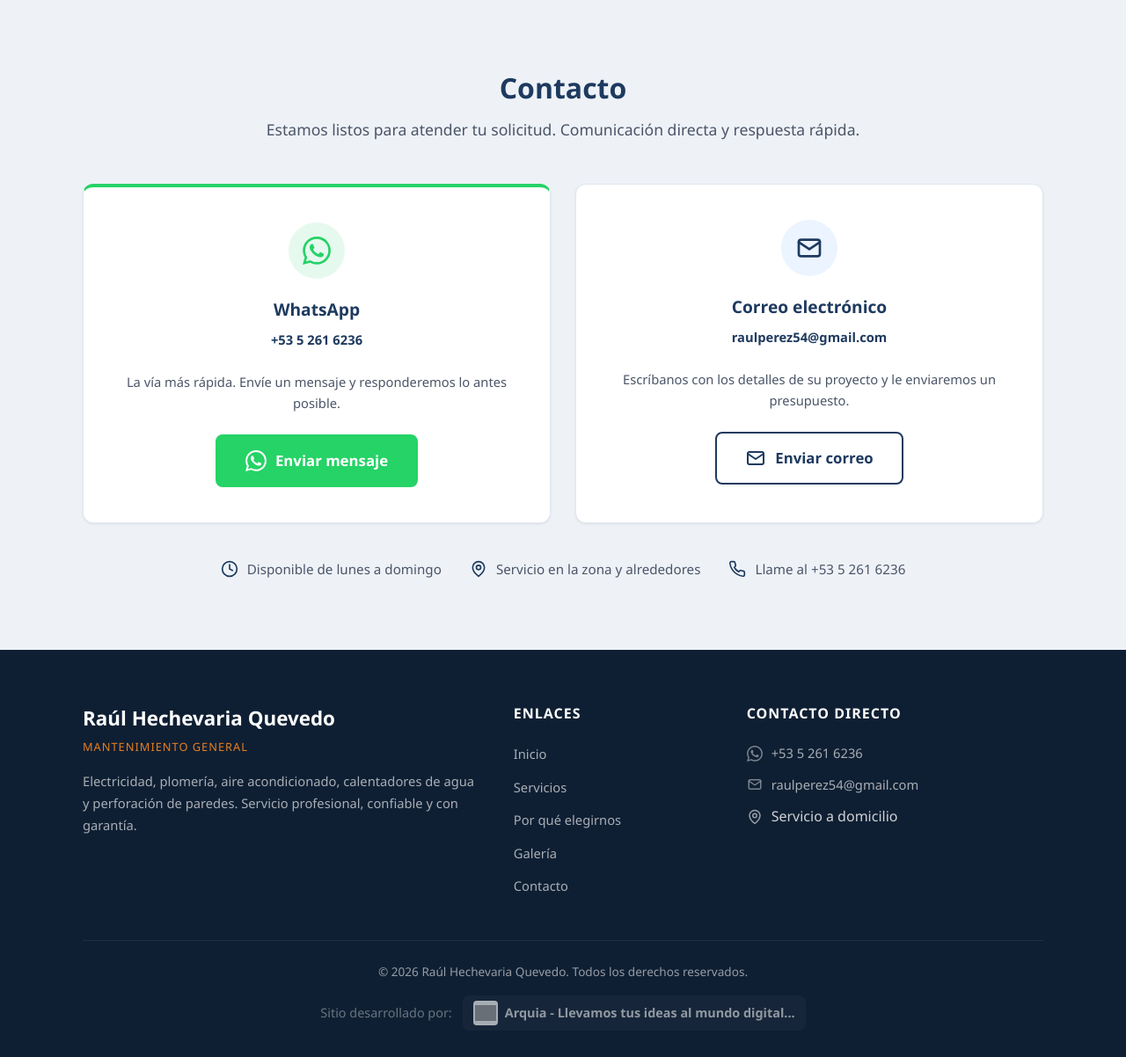
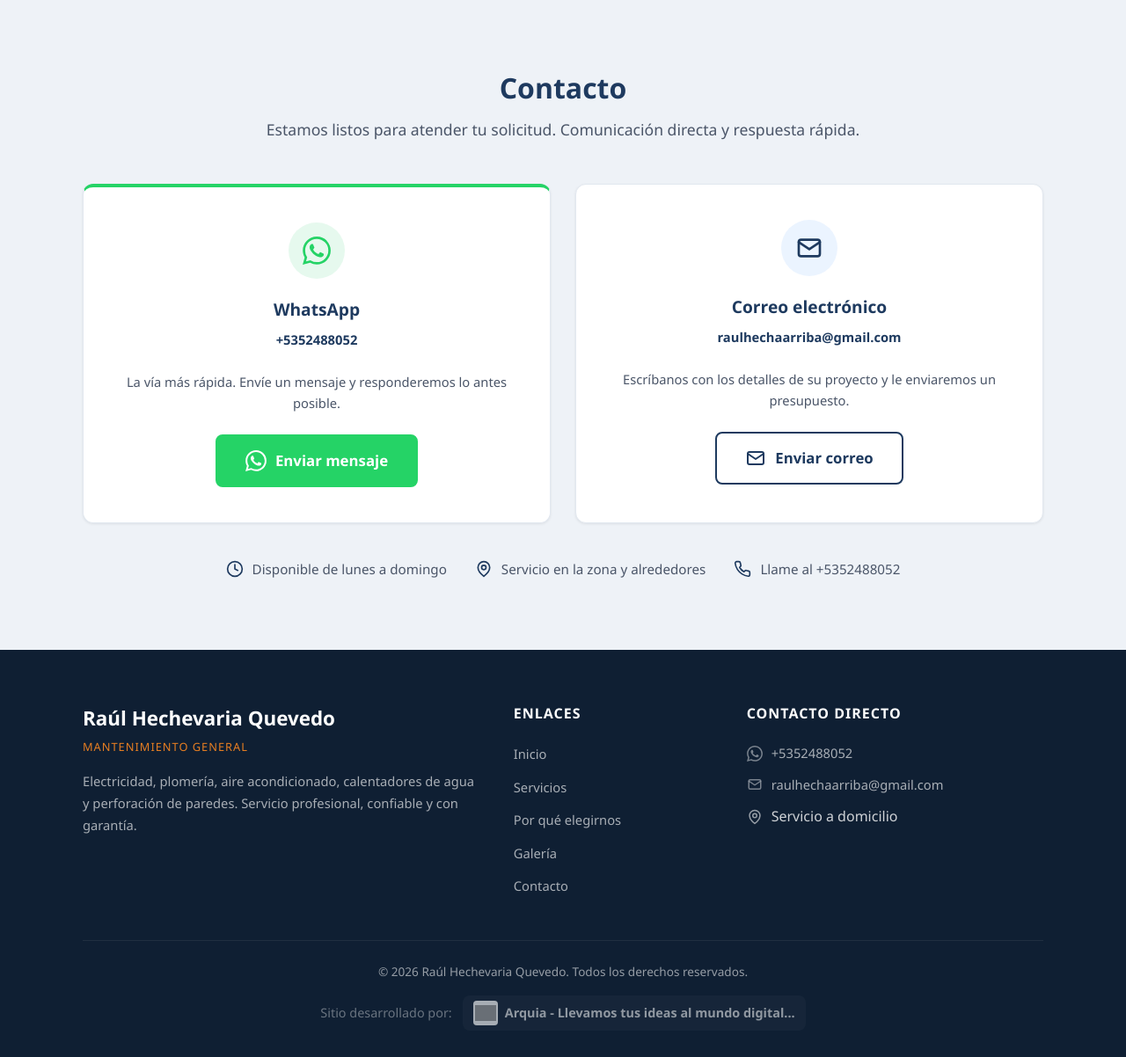
Before and after one commit to Lachy05385/techsolitions, a FastAPI app: page /raul in a window 1280 px wide. Shown: the part 3132-4334 px from the top of the page at 88% size. Run offline with FastAPI, Linux system fonts and the light colour scheme; grey boxes are pictures that could not be loaded.

Commit message:
raul_email

```diff
--- a/templates/raul.html
+++ b/templates/raul.html
@@ -4,7 +4,7 @@
   <meta charset="utf-8">
   <meta name="viewport" content="width=device-width, initial-scale=1">
   <title>Raúl Hechevaria Quevedo | Mantenimiento General, Electricidad y Plomería</title>
-  <meta name="description" content="Servicios profesionales de mantenimiento general, electricidad, plomería, instalación de aire acondicionado, calentadores y perforación de paredes. Raúl Hechevaria Quevedo, técnico experimentado. Llame al +53 5 261 6236.">
+  <meta name="description" content="Servicios profesionales de mantenimiento general, electricidad, plomería, instalación de aire acondicionado, calentadores y perforación de paredes. Raúl Hechevaria Quevedo, técnico experimentado. Llame al +5352488052.">
   <meta name="robots" content="index, follow">
   <meta name="theme-color" content="#1e3a5f">
   <meta property="og:type" content="website">
@@ -1123,7 +1123,7 @@
           <article class="contact-card contact-card--whatsapp">
             <span class="contact-icon contact-icon--whatsapp"><svg class="icon" aria-hidden="true"><use href="#i-whatsapp"></use></svg></span>
             <h3>WhatsApp</h3>
-            <p class="contact-value"><a href="https://wa.me/5352616236" target="_blank" rel="noopener">+53 5 261 6236</a></p>
+            <p class="contact-value"><a href="https://wa.me/5352616236" target="_blank" rel="noopener">+5352488052</a></p>
             <p>La vía más rápida. Envíe un mensaje y responderemos lo antes posible.</p>
             <a class="btn btn--whatsapp btn--lg" href="https://wa.me/5352616236?text=Hola%20Ra%C3%BAl%2C%20necesito%20un%20servicio" target="_blank" rel="noopener">
               <svg class="icon" aria-hidden="true"><use href="#i-whatsapp"></use></svg>
@@ -1134,9 +1134,9 @@
           <article class="contact-card">
             <span class="contact-icon"><svg class="icon icon--stroke" aria-hidden="true"><use href="#i-mail"></use></svg></span>
             <h3>Correo electrónico</h3>
-            <p class="contact-value"><a href="mailto:raulperez54@gmail.com">raulperez54@gmail.com</a></p>
+            <p class="contact-value"><a href="mailto:raulhechaarriba@gmail.com">raulhechaarriba@gmail.com</a></p>
             <p>Escríbanos con los detalles de su proyecto y le enviaremos un presupuesto.</p>
-            <a class="btn btn--outline btn--lg" href="mailto:raulperez54@gmail.com?subject=Consulta%20de%20servicio%20-%20Ra%C3%BAl%20P%C3%A9rez">
+            <a class="btn btn--outline btn--lg" href="mailto:raulhechaarriba@gmail.com?subject=Consulta%20de%20servicio%20-%20Ra%C3%BAl%20P%C3%A9rez">
               <svg class="icon icon--stroke" aria-hidden="true"><use href="#i-mail"></use></svg>
               Enviar correo
             </a>
@@ -1154,7 +1154,7 @@
           </li>
           <li>
             <svg class="icon icon--stroke" aria-hidden="true"><use href="#i-phone"></use></svg>
-            <span>Llame al +53 5 261 6236</span>
+            <span>Llame al +5352488052</span>
           </li>
         </ul>
       </div>
@@ -1189,13 +1189,13 @@
             <li>
               <a class="footer-icon-link" href="https://wa.me/5352616236" target="_blank" rel="noopener">
                 <svg class="icon" aria-hidden="true"><use href="#i-whatsapp"></use></svg>
-                <span>+53 5 261 6236</span>
+                <span>+5352488052</span>
               </a>
             </li>
             <li>
-              <a class="footer-icon-link" href="mailto:raulperez54@gmail.com">
+              <a class="footer-icon-link" href="mailto:raulhechaarriba@gmail.com">
                 <svg class="icon icon--stroke" aria-hidden="true"><use href="#i-mail"></use></svg>
-                <span>raulperez54@gmail.com</span>
+                <span>raulhechaarriba@gmail.com</span>
               </a>
             </li>
             <li class="footer-icon-link">
```
